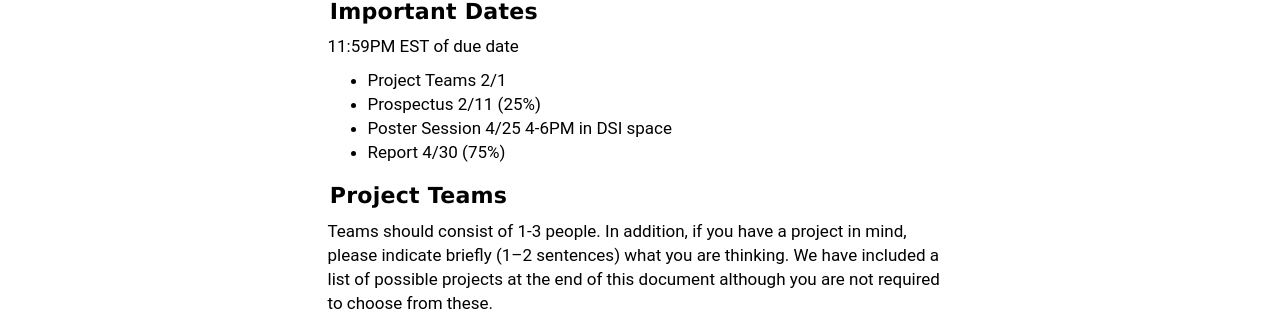
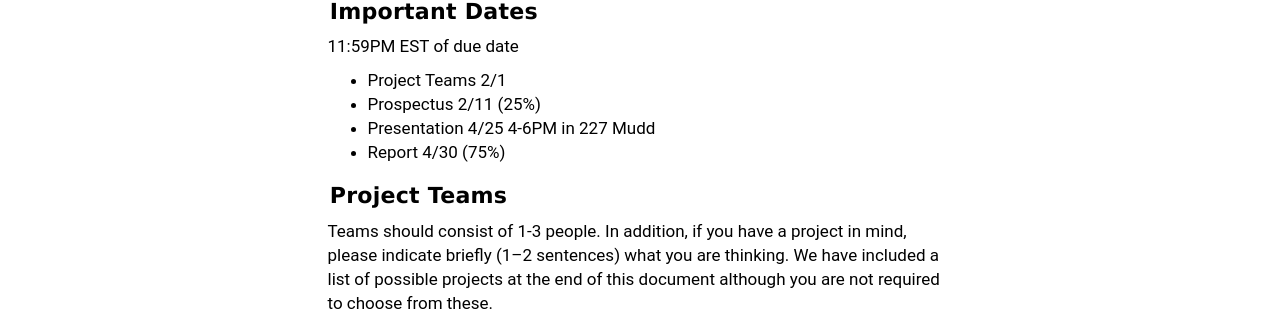
Before and after one commit to KnightMollo/w4121.github.io, a Jekyll site: the page built from project.md, in a window 1280 px wide and 900 px high. Shown: the part 211-523 px from the top of the window. Built offline with Jekyll 4.4.1, drawn with Linux system fonts in a browser that asks for light colours.

Commit message:
lazy commit msg

```diff
--- a/project.md
+++ b/project.md
@@ -11,8 +11,8 @@ title: E6998.005 Research Project
 
 * Project Teams    2/1
 * Prospectus       2/11    (25%)
-* Poster Session   4/25 4-6PM in DSI space
-* Report          4/30     (75%)
+* Presentation     4/25 4-6PM in 227 Mudd
+* Report           4/30     (75%)
 
 #### Project Teams
 
```
